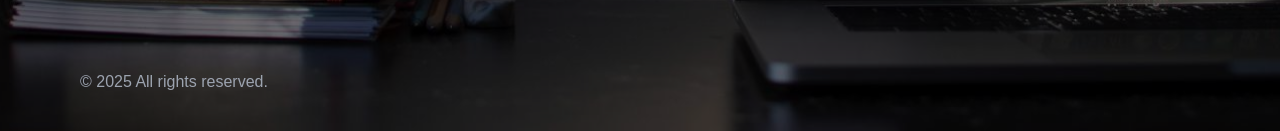
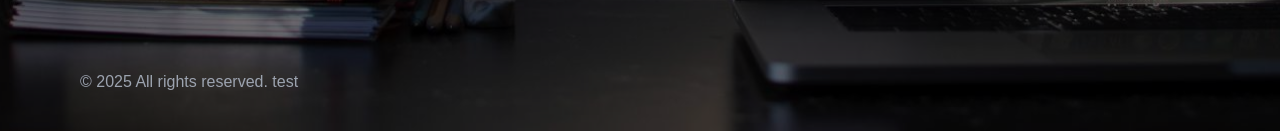
Before and after one commit to Tanfitra/personal-website, a Next.js app: page / in a window 1280 px wide. Shown: the part 666-797 px from the top of the page. Built offline with nearby package versions, Linux system fonts and the light colour scheme.

Commit message:
Update footer text to include 'test'

```diff
--- a/src/app/page.js
+++ b/src/app/page.js
@@ -122,7 +122,7 @@ export default function Home() {
 
                 {/* Footer */}
                 <div className='absolute bottom-10 left-4 lg:left-20 text-gray-400 text-center lg:text-left'>
-                    <p>© 2025 All rights reserved.</p>
+                    <p>© 2025 All rights reserved. test</p>
                 </div>
             </div>
         </div>
```
